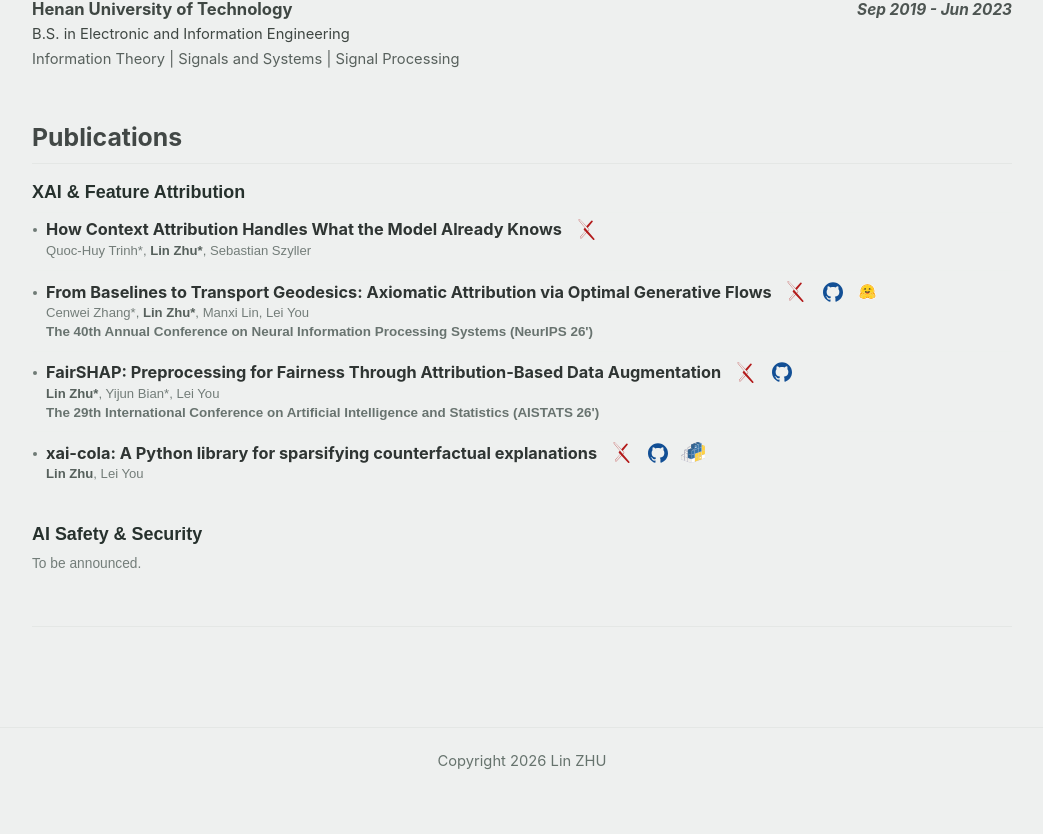
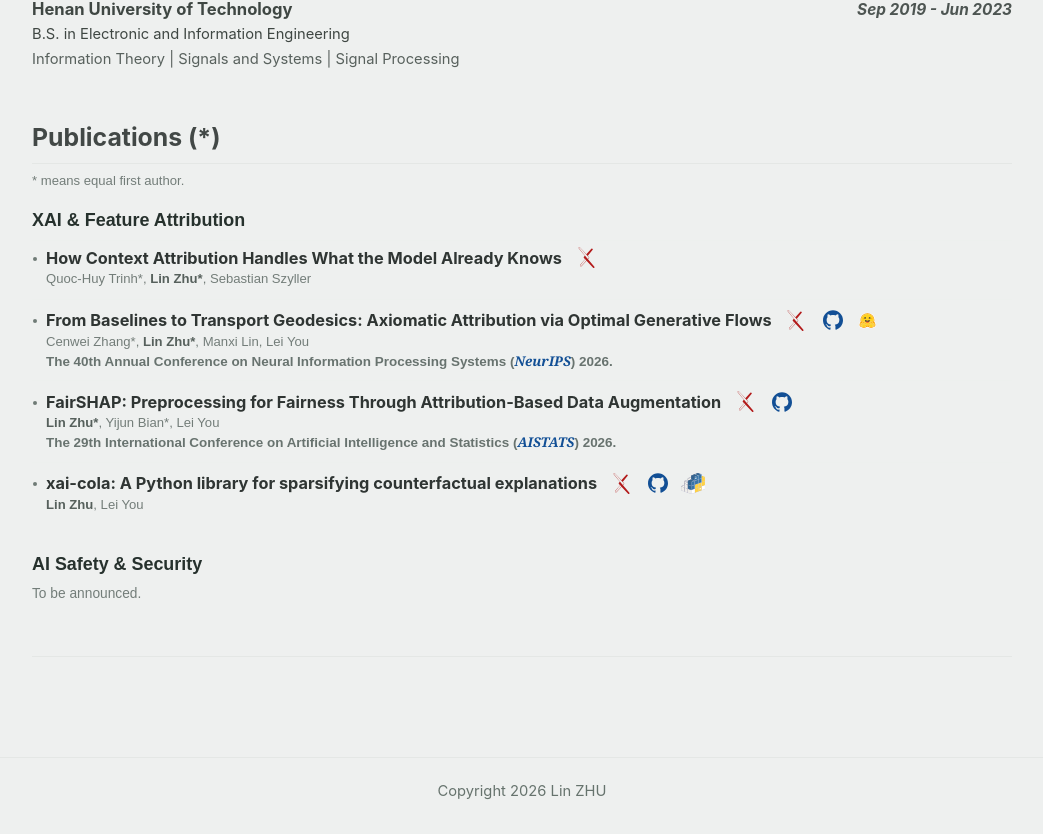
Before and after one commit to lin1zhu0216/lin1zhu0216.github.io, a React (Vite) app: page / in a window 1280 px wide. Shown: the part 1037-1871 px from the top of the page, without its empty margins (118-1161 px from the left). Before the commit the page ends 1841 px from the top, so only its background shows below. Built offline with nearby package versions, Linux system fonts and the light colour scheme.

Commit message:
Style publication venue labels

```diff
--- a/src/App.css
+++ b/src/App.css
@@ -231,6 +231,14 @@
   gap: 28px;
 }
 
+.publication-note {
+  margin: -8px 0 18px;
+  color: #737d79;
+  font-family: Arial, sans-serif;
+  font-size: 0.82rem;
+  line-height: 1.4;
+}
+
 .publication-subheading {
   margin: 0 0 8px;
   color: #26312d;
@@ -321,6 +329,13 @@
   font-size: 0.84rem;
   font-weight: 770;
   line-height: 1.38;
+}
+
+.publication__venue-acronym {
+  color: #124f95;
+  font-family: Georgia, "Times New Roman", serif;
+  font-style: italic;
+  font-weight: 700;
 }
 
 .publication__links {
--- a/src/components/Publications.tsx
+++ b/src/components/Publications.tsx
@@ -68,9 +68,24 @@ function getLinkTitle(label: string) {
   return label
 }
 
+function renderVenue(venue: string) {
+  const parts = venue.split(/(NeurIPS|AISTATS)/g)
+
+  return parts.map((part, index) =>
+    part === "NeurIPS" || part === "AISTATS" ? (
+      <span className="publication__venue-acronym" key={part + "-" + index}>
+        {part}
+      </span>
+    ) : (
+      part
+    ),
+  )
+}
+
 export function Publications() {
   return (
-    <Section id="publications" mark="" title="Publications">
+    <Section id="publications" mark="" title="Publications (*)">
+      <p className="publication-note">* means equal first author.</p>
       <div className="publication-sections">
         {publicationSections.map((section) => (
           <div className="publication-subsection" key={section.title}>
@@ -102,7 +117,9 @@ export function Publications() {
                           ) : null}
                         </p>
                         <p className="publication__authors">{renderAuthors(paper.authors)}</p>
-                        {paper.venue ? <p className="publication__venue">{paper.venue}</p> : null}
+                        {paper.venue ? (
+                          <p className="publication__venue">{renderVenue(paper.venue)}</p>
+                        ) : null}
                       </div>
                     </div>
                   </li>
--- a/src/data/publications.ts
+++ b/src/data/publications.ts
@@ -26,7 +26,7 @@ export const publicationSections: PublicationSection[] = [
         authors: "Cenwei Zhang*, Lin Zhu*, Manxi Lin, Lei You",
         title: "From Baselines to Transport Geodesics: Axiomatic Attribution via Optimal Generative Flows",
         venue:
-          "The 40th Annual Conference on Neural Information Processing Systems (NeurIPS 26')",
+          "The 40th Annual Conference on Neural Information Processing Systems (NeurIPS) 2026.",
         links: [
           { label: "arxiv", href: "https://arxiv.org/abs/2603.05093" },
           { label: "code", href: "https://github.com/cenweizhang/OTFlowSHAP" },
@@ -37,7 +37,7 @@ export const publicationSections: PublicationSection[] = [
         authors: "Lin Zhu*, Yijun Bian*, Lei You",
         title: "FairSHAP: Preprocessing for Fairness Through Attribution-Based Data Augmentation",
         venue:
-          "The 29th International Conference on Artificial Intelligence and Statistics (AISTATS 26')",
+          "The 29th International Conference on Artificial Intelligence and Statistics (AISTATS) 2026.",
         links: [
           { label: "arxiv", href: "https://arxiv.org/abs/2505.11111" },
           { label: "code", href: "https://github.com/ZhuMuMu0216/FairSHAP" },
```
